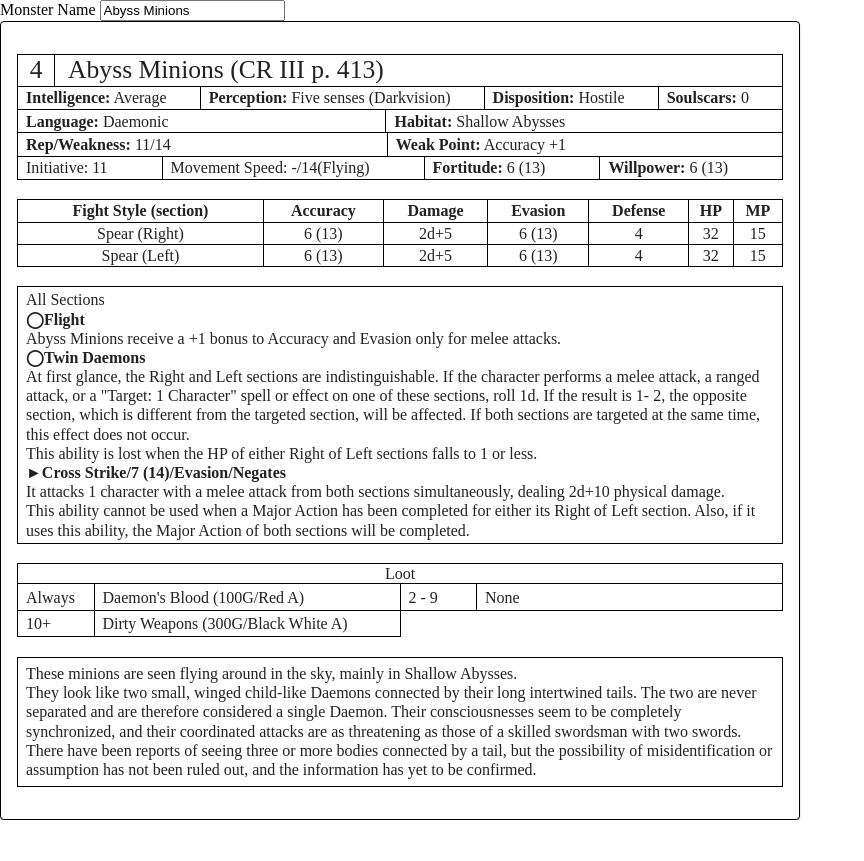
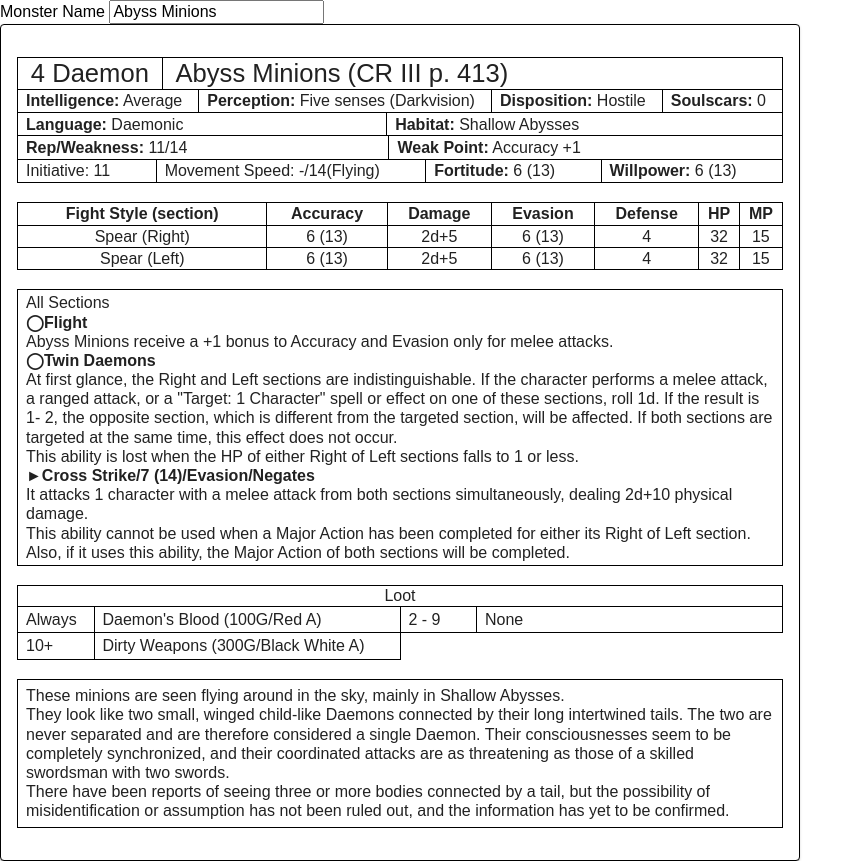
Before and after one commit to hohouyj/SW25_MM, a React (Vite) app: page / in a window 1280 px wide. Shown: the whole page, without its empty margins (0-864 px from the left). Before the commit the page ends 820 px from the top, so only its background shows below. Built offline with nearby package versions, Linux system fonts and the light colour scheme.

Commit message:
created MonsterCardDetails

```diff
--- a/src/components/MonsterCard/MonsterCard.tsx
+++ b/src/components/MonsterCard/MonsterCard.tsx
@@ -1,7 +1,7 @@
-import './styles.css';
+import "./styles.css";
 import { Monster } from "../../types.ts";
-import { MonsterSkillCard } from '.';
-import Paper from '@mui/material/Paper';
+import { MonsterCardDetails, MonsterSkillCard } from ".";
+import Paper from "@mui/material/Paper";
 
 type MonsterPropType = {
   monster: Monster;
@@ -10,57 +10,7 @@ type MonsterPropType = {
 function MonsterCard({ monster }: MonsterPropType) {
   return (
     <Paper className="monster">
-      <div className="monster-card-title">
-        <div className="level">{monster.level}</div>
-        <div className="name">
-          {monster.monstername} ({monster.source})
-        </div>
-      </div>
-      <div className="monster-card-details">
-        <div className="row1 row">
-          <div>
-            <strong>Intelligence:</strong> {monster.intelligence}
-          </div>
-          <div>
-            <strong>Perception:</strong> {monster.perception}
-          </div>
-          <div>
-            <strong>Disposition:</strong> {monster.disposition}
-          </div>
-          <div>
-            <strong>Soulscars:</strong> {monster.soulscars}
-          </div>
-        </div>
-        <div className="row2 row">
-          <div>
-            <strong>Language:</strong> {monster.language}
-          </div>
-          <div>
-            <strong>Habitat:</strong> {monster.habitat}
-          </div>
-        </div>
-        <div className="row3 row">
-          <div>
-            <strong>Rep/Weakness:</strong> {monster.reputation}/
-            {monster.weakness}
-          </div>
-          <div>
-            <strong>Weak Point:</strong> {monster.weakpoint}
-          </div>
-        </div>
-        <div className="row4 row">
-          <div>Initiative: {monster.initiative}</div>
-          <div>Movement Speed: {monster.movementspeed}</div>
-          <div>
-            <strong>Fortitude:</strong> {monster.fortitude} (
-            {7 + parseInt(monster.fortitude)})
-          </div>
-          <div>
-            <strong>Willpower:</strong> {monster.fortitude} (
-            {7 + parseInt(monster.willpower)})
-          </div>
-        </div>
-      </div>
+      <MonsterCardDetails monster={monster} />
       <br />
       <table className="monster-card-combat-style-table">
         <thead>
--- /dev/null
+++ b/src/components/MonsterCard/MonsterCardDetails.tsx
@@ -0,0 +1,65 @@
+import { Monster } from "../../types";
+
+type MonsterPropType = {
+  monster: Monster;
+};
+
+export default function MonsterCardDetails({ monster }: MonsterPropType) {
+  return (
+    <>
+      <div className="monster-card-title">
+        <div className="level">
+          {monster.level} {monster.monstertype}
+        </div>
+        <div className="name">
+          {monster.monstername} ({monster.source})
+        </div>
+      </div>
+      <div className="monster-card-details">
+        <div className="row1 row">
+          <div>
+            <strong>Intelligence:</strong> {monster.intelligence}
+          </div>
+          <div>
+            <strong>Perception:</strong> {monster.perception}
+          </div>
+          <div>
+            <strong>Disposition:</strong> {monster.disposition}
+          </div>
+          <div>
+            <strong>Soulscars:</strong> {monster.soulscars}
+          </div>
+        </div>
+        <div className="row2 row">
+          <div>
+            <strong>Language:</strong> {monster.language}
+          </div>
+          <div>
+            <strong>Habitat:</strong> {monster.habitat}
+          </div>
+        </div>
+        <div className="row3 row">
+          <div>
+            <strong>Rep/Weakness:</strong> {monster.reputation}/
+            {monster.weakness}
+          </div>
+          <div>
+            <strong>Weak Point:</strong> {monster.weakpoint}
+          </div>
+        </div>
+        <div className="row4 row">
+          <div>Initiative: {monster.initiative}</div>
+          <div>Movement Speed: {monster.movementspeed}</div>
+          <div>
+            <strong>Fortitude:</strong> {monster.fortitude} (
+            {7 + parseInt(monster.fortitude)})
+          </div>
+          <div>
+            <strong>Willpower:</strong> {monster.fortitude} (
+            {7 + parseInt(monster.willpower)})
+          </div>
+        </div>
+      </div>
+    </>
+  );
+}
--- a/src/components/MonsterCard/index.ts
+++ b/src/components/MonsterCard/index.ts
@@ -1,9 +1,7 @@
 import MonsterCard from "./MonsterCard";
 import MonsterSkillCard from "./MonsterSkillCard";
+import MonsterCardDetails from "./MonsterCardDetails";
 
-export {
-    MonsterCard,
-    MonsterSkillCard
-};
+export { MonsterCard, MonsterSkillCard, MonsterCardDetails };
 
 export default MonsterCard;
--- a/src/components/MonsterCard/styles.css
+++ b/src/components/MonsterCard/styles.css
@@ -1,18 +1,18 @@
 .monster-card-title {
   /* border: 0.1rem solid red; */
-    display: grid;
-    grid-template-columns: 5% auto;
+  display: flex;
   font-size: 1.6rem;
-
 }
 
 .monster-card-title .level {
   text-align: center;
   vertical-align: middle;
   border: 0.1rem solid black;
+  padding: 0rem 0.8rem;
 }
 
 .monster-card-title .name {
+  flex-grow: 1;
   vertical-align: middle;
   padding-left: 0.8rem;
   border: 0.1rem solid black;
@@ -39,7 +39,7 @@
   flex-grow: 1;
 }
 
-.monster-card-details .row> :last-child {
+.monster-card-details .row > :last-child {
   border-style: none none solid none;
 }
 
@@ -68,8 +68,6 @@
   padding: 0.2rem 0.5rem;
   border-style: none none solid solid;
 }
-
-
 
 .monster-card-loot-items {
   display: flex;
--- a/src/index.css
+++ b/src/index.css
@@ -6,6 +6,11 @@
 
 * {
   margin: 0;
+}
+
+* {
+  font-size: 100%;
+  font-family: Arial;
 }
 
 body {
@@ -17,7 +22,7 @@ body {
   flex-direction: column;
   justify-content: space-between;
   /* border: 1px solid red; */
-    width: clamp(50rem, 50%, 100rem);
+  width: 50rem;
   border: 0.1rem solid black;
   padding: 2rem 1rem;
 }
--- a/src/types.ts
+++ b/src/types.ts
@@ -51,10 +51,9 @@ export interface Monster {
 }
 
 export interface EncounterMonster extends Monster {
-  hitPoints:
+  hitPoints: number;
 }
 
 export interface Encounter {
   monsters: Monster[];
-
 }
```
Lines whose indentation alone changed are shown as unchanged.
